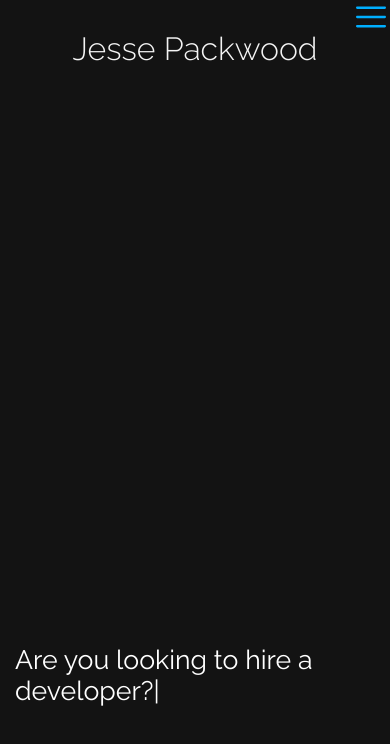
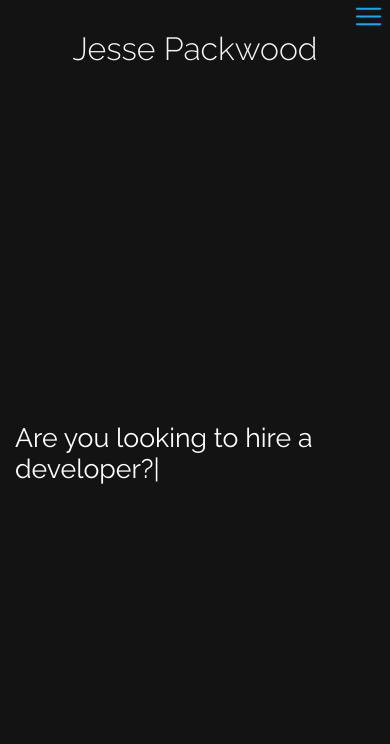
Before and after one commit to jessepackwood/jessepackwood.github.io, a React (Create React App) app: page / in a window 390 px wide. Shown: the top 744 px of the page. Built offline with nearby package versions, Linux system fonts and the light colour scheme.

Commit message:
css touch ups

```diff
--- a/src/components/About/About.css
+++ b/src/components/About/About.css
@@ -88,8 +88,6 @@
     font-size: 12pt;
     margin: 0;
     padding: 10px; }
-  .about-me-text p {
-    margin: 10px; }
   .resume {
     font-size: 18pt; } }
 
--- a/src/components/About/About.scss
+++ b/src/components/About/About.scss
@@ -117,7 +117,6 @@
   }
 
   .about-me-text p {
-    margin: 10px;
   }
   .resume {
     font-size: 18pt;
--- a/src/components/Gallery/Gallery.js
+++ b/src/components/Gallery/Gallery.js
@@ -84,28 +84,28 @@ const IMAGES =
   thumbnail: gfc_tacoma_thumbnail,
   thumbnailWidth: 400,
   thumbnailHeight: 500,
-  caption: "Go Fast Campers, Montana"
+  caption: "Go Fast Campers - Montana"
 },
 {
   src: kayla_buff,
   thumbnail: kayla_buff_thumbnail,
   thumbnailWidth: 300,
   thumbnailHeight: 212,
-  caption: "Buff USA, Colombia"
+  caption: "Buff USA - Colombia"
 },
 {
   src: colombia_fly,
   thumbnail: colombia_fly_thumbnail,
   thumbnailWidth: 320,
   thumbnailHeight: 212,
-  caption: "Umpqua Feather Merchants"
+  caption: "Umpqua Feather Merchants - Colombia"
 },
 {
   src: peacock_abel,
   thumbnail: peacock_abel_thumbnail,
   thumbnailWidth: 320,
   thumbnailHeight: 212,
-  caption: "Abel Reels, Colombia"
+  caption: "Abel Reels - Colombia"
 },
 {
   src: jeep_five,
@@ -119,21 +119,21 @@ const IMAGES =
   thumbnail: jakob_cheesman_thumbnail,
   thumbnailWidth: 400,
   thumbnailHeight: 500,
-  caption: "Umpqua Feather Merchants, Colorado"
+  caption: "Umpqua Feather Merchants - Colorado"
 },
 {
   src: janelle_royal,
   thumbnail: janelle_royal_thumbnail,
   thumbnailWidth: 320,
   thumbnailHeight: 212,
-  caption: "Janelle shot in Colombia, featured in Iron and Air magazine"
+  caption: "Janelle featured in Iron and Air magazine"
 },
 {
   src: jakob_backcast,
   thumbnail: jakob_backcast_thumbnail,
   thumbnailWidth: 320,
   thumbnailHeight: 212,
-  caption: "Umpqua Feather Merchants"
+  caption: "Umpqua Feather Merchants - Colorado"
 },
 {
   src: landon_wheelie,
@@ -146,21 +146,21 @@ const IMAGES =
   thumbnail: matador_surf_thumbnail,
   thumbnailWidth: 320,
   thumbnailHeight: 212,
-  caption: "Matador Freerain, Hawaii"
+  caption: "Matador Freerain - Hawaii"
 },
 {
   src: janelle_hood,
   thumbnail: janelle_hood_thumbnail,
   thumbnailWidth: 400,
   thumbnailHeight: 500,
-  caption: "Janelle shot in Colombia, featured in Iron and Air Magazine"
+  caption: "Janelle featured in Iron and Air Magazine"
 },
 {
   src: benchmade_tree,
   thumbnail: benchmade_tree_thumbnail,
   thumbnailWidth: 320,
   thumbnailHeight: 212,
-  caption: "Fly Lords & Benchmade Knife Company"
+  caption: "Fly Lords & Benchmade Knife Company - AK"
 },
 {
   src: elfin_cove,
@@ -174,14 +174,14 @@ const IMAGES =
   thumbnail: charley_costa_thumbnail,
   thumbnailWidth: 320,
   thumbnailHeight: 212,
-  caption: "Costa Sunglasses, AK"
+  caption: "Costa Sunglasses - AK"
 },
 {
   src: landon_reeling,
   thumbnail: landon_reeling_thumbnail,
   thumbnailWidth: 400,
   thumbnailHeight: 500,
-  caption: "Yeti, AK"
+  caption: "Yeti - AK"
 },
 {
   src: blue_steam,
@@ -195,28 +195,28 @@ const IMAGES =
   thumbnail: shyannne_yeti_thumbnail,
   thumbnailWidth: 320,
   thumbnailHeight: 212,
-  caption: "Yeti in AK"
+  caption: "Yeti - AK"
 },
 {
   src: grande_tail,
   thumbnail: grande_tail_thumbnail,
   thumbnailWidth: 400,
   thumbnailHeight: 500,
-  caption: "Redington in Colombia"
+  caption: "Redington Gear - Colombia"
 },
 {
   src: shyanne_backpack,
   thumbnail: shyanne_backpack_thumbnail,
   thumbnailWidth: 320,
   thumbnailHeight: 212,
-  caption: "REI"
+  caption: "REI - AK"
 },
 {
   src: landon_spray,
   thumbnail: landon_spray_thumbnail,
   thumbnailWidth: 320,
   thumbnailHeight: 212,
-  caption: "Fly Lords in Alaska"
+  caption: "Fly Lords - Alaska"
 },
 {
   src: loki_primo,
--- a/src/components/Header/Header.css
+++ b/src/components/Header/Header.css
@@ -85,9 +85,9 @@
     display: block;
     position: absolute;
     left: calc(100% - 34px);
-    top: 2px;
-    width: 30px;
-    height: 30px; }
+    top: 4px;
+    width: 25px;
+    height: 25px; }
   .mobile-link-container {
     padding-top: 20px;
     position: absolute;
--- a/src/components/Header/Header.scss
+++ b/src/components/Header/Header.scss
@@ -101,9 +101,9 @@
     display: block;
     position: absolute;
     left: calc(100% - 34px);
-    top: 2px;
-    width: 30px;
-    height: 30px;
+    top: 4px;
+    width: 25px;
+    height: 25px;
   }
 
   .mobile-link-container {
--- a/src/components/Presets/Presets.css
+++ b/src/components/Presets/Presets.css
@@ -10,7 +10,6 @@
 
 .preset-title {
   font-family: "Raleway", sans-serif;
-  text-decoration: underline #00CEFF;
   margin-bottom: 10px; }
 
 .preset-about {
--- a/src/components/Presets/Presets.scss
+++ b/src/components/Presets/Presets.scss
@@ -5,7 +5,6 @@
 }
 .preset-title {
   font-family: $main-font;
-  text-decoration: underline $light-blue;;
   margin-bottom: 10px;
 }
 .preset-about {
--- a/src/components/TypeWriter/TypeWriter.css
+++ b/src/components/TypeWriter/TypeWriter.css
@@ -54,7 +54,8 @@
 @media screen and (max-width: 414px) {
   .typeWriter {
     height: calc(100vh - 100px);
-    padding: 100px 15px; }
+    padding: 100px 15px;
+    align-items: center; }
   .arrow-down {
     margin: 0; }
   .typist {
--- a/src/components/TypeWriter/TypeWriter.js
+++ b/src/components/TypeWriter/TypeWriter.js
@@ -17,7 +17,7 @@ const TypeWriter = () => {
         <span>Click here to learn more.</span>
       </Typist>
       <div className='arrow-wrapper'>
-        <Link to='projects' className='route-link'>
+        <Link to='about' className='route-link'>
           <img className='arrow-down'src={arrowDown} alt='nav arrow down' />
         </Link>
       </div>
--- a/src/components/TypeWriter/TypeWriter.scss
+++ b/src/components/TypeWriter/TypeWriter.scss
@@ -68,6 +68,7 @@
   .typeWriter {
     height: calc(100vh - 100px);
     padding: 100px 15px;
+    align-items: center;
   }
   .arrow-down {
     margin: 0;
```
